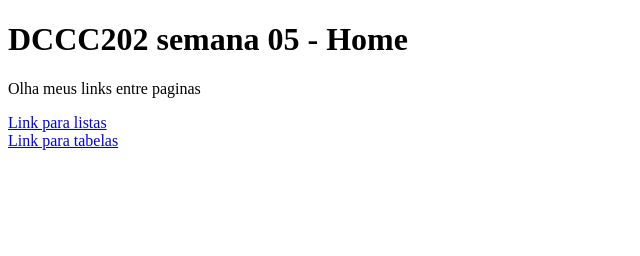
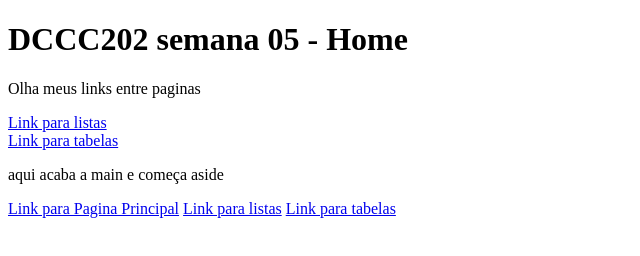
Before and after one commit to ufjf-dcc202/ufjf-dcc202-2025-1-a-atv03-guedes029, a plain HTML site: page index.html in a window 1280 px wide. Shown: the whole page, without its empty margins (0-640 px from the left). Drawn offline with Linux system fonts and the light colour scheme.

Commit message:
adiciona navegação nos documentos

```diff
--- a/index.html
+++ b/index.html
@@ -6,10 +6,19 @@
     <title>Principal</title>
 </head>
     <body>
+        <main>
             <h1>DCCC202 semana 05 - Home</h1>
             <p>Olha meus links entre paginas</p>
             <a href="listas.html">Link para listas</a> <br>
             <a href="tabelas.html">Link para tabelas</a>
-
+            <p>aqui acaba a main e começa aside</p>
+        </main>
+        <aside>
+            <nav>
+                <a href="index.html">Link para Pagina Principal</a>
+                <a href="listas.html">Link para listas</a>
+                <a href="tabelas.html">Link para tabelas</a>
+            </nav>
+        </aside>
     </body>
 </html>
```
Also changed, not shown: listas.html (+10 -0 lines), tabelas.html (+10 -1 lines). Lines whose indentation alone changed are shown as unchanged.
